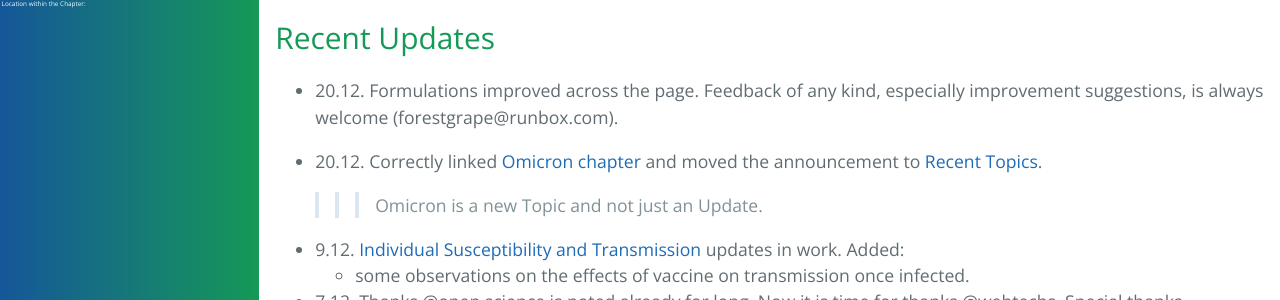
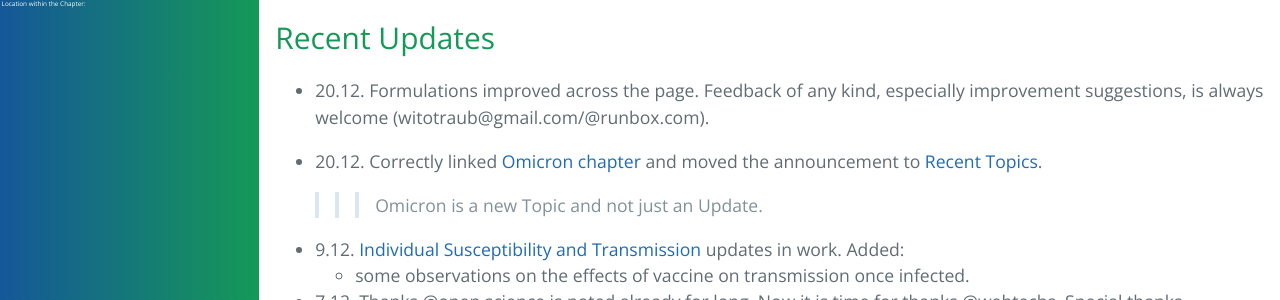
Before and after one commit to forestgrape/coronavirus, a Jekyll site: the page built from index.md, in a window 1280 px wide and 900 px high, scrolled down 2757 px. Shown: the part 182-482 px from the top of the window. Built offline with Jekyll 4.4.1, drawn with Linux system fonts in a browser that asks for light colours; our own code applies the rules of GitHub Pages for plain Markdown files.

Commit message:
Update index.md

```diff
--- a/index.md
+++ b/index.md
@@ -79,7 +79,7 @@ There is also a rather subjective page in German with some comments on the Coron
 
 <!-- 5.12.21: As RNA vaccines turned out they don't tame SARS-CoV-2, from a coronavirus perspective alone one should stop mass vaccination.-->
 
-- 20.12. Formulations improved across the page. Feedback of any kind, especially improvement suggestions, is always welcome (forestgrape@runbox.com).
+- 20.12. Formulations improved across the page. Feedback of any kind, especially improvement suggestions, is always welcome (witotraub@gmail.com/@runbox.com).
 
 - 20.12. Correctly linked [Omicron chapter](2_biological/omicron.md) and moved the announcement to [Recent Topics](#recent-topics-added).
 
```
